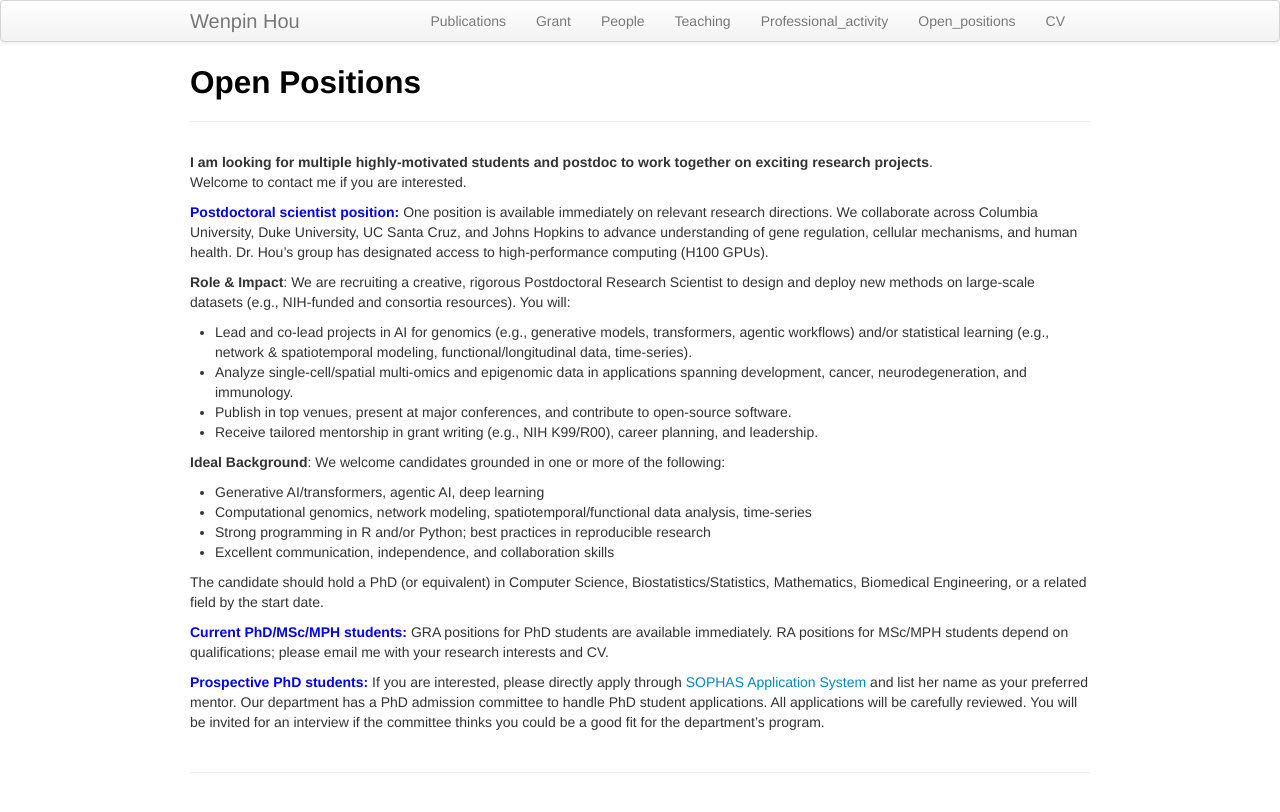
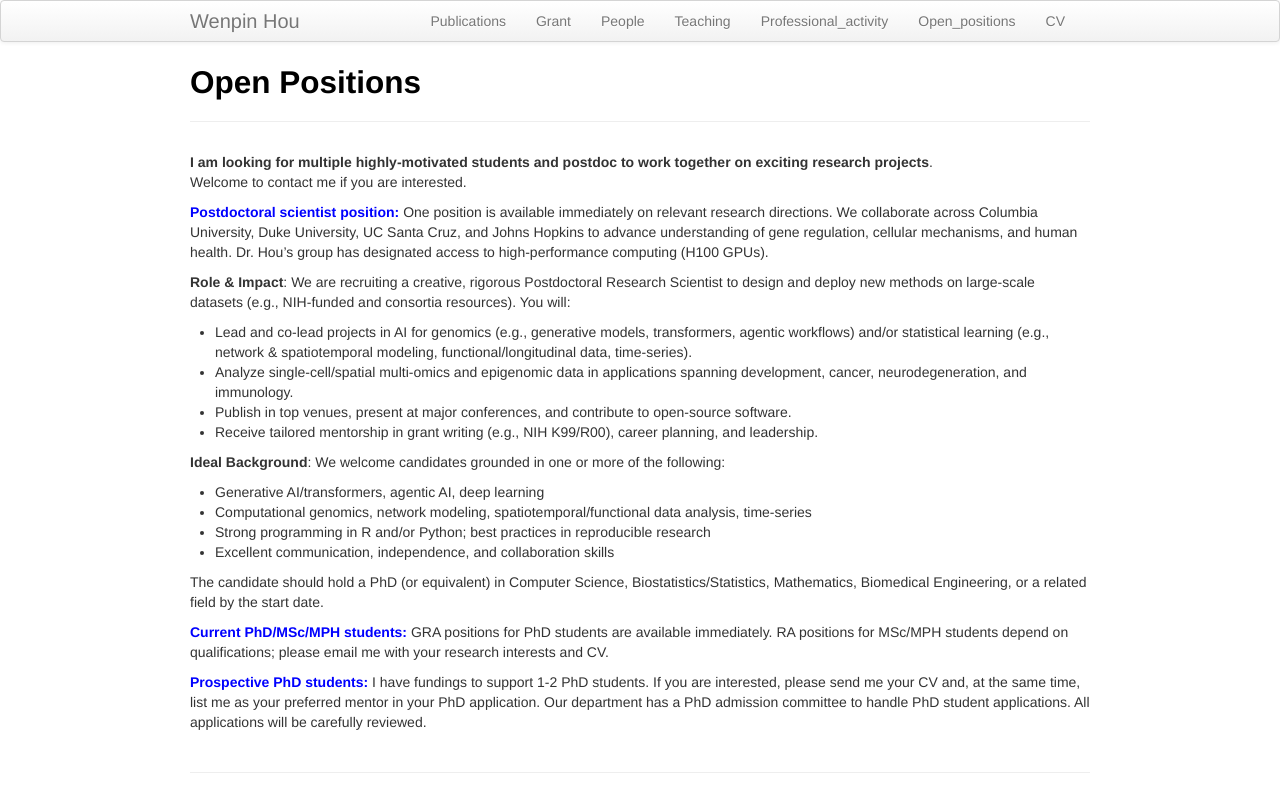
Before and after one commit to Winnie09/Wenpin_Hou, a Jekyll site: the page built from pages/open_positions.md, in a window 1280 px wide. Shown: the top 812 px of the page. Built offline with Jekyll 4.4.1, drawn with Linux system fonts in a browser that asks for light colours.

Commit message:
add position

```diff
--- a/pages/open_positions.md
+++ b/pages/open_positions.md
@@ -29,4 +29,4 @@ The candidate should hold a PhD (or equivalent) in Computer Science, Biostatisti
 
 **<span style="color: blue;"> Current PhD/MSc/MPH students: </span>**  GRA positions for PhD students are available immediately. RA positions for MSc/MPH students depend on qualifications; please email me with your research interests and CV.
 
-**<span style="color: blue;"> Prospective PhD students: </span>**   If you are interested, please directly apply through [SOPHAS Application System](https://www.publichealth.columbia.edu/become-student/how-apply) and list her name as your preferred mentor.  Our department has a PhD admission committee to handle PhD student applications.  All applications will be carefully reviewed. You will be invited for an interview if the committee thinks you could be a good fit for the department's program.
+**<span style="color: blue;"> Prospective PhD students: </span>**  I have fundings to support 1-2 PhD students.  If you are interested, please send me your CV and, at the same time, list me as your preferred mentor in your PhD application.  Our department has a PhD admission committee to handle PhD student applications.  All applications will be carefully reviewed.
```
